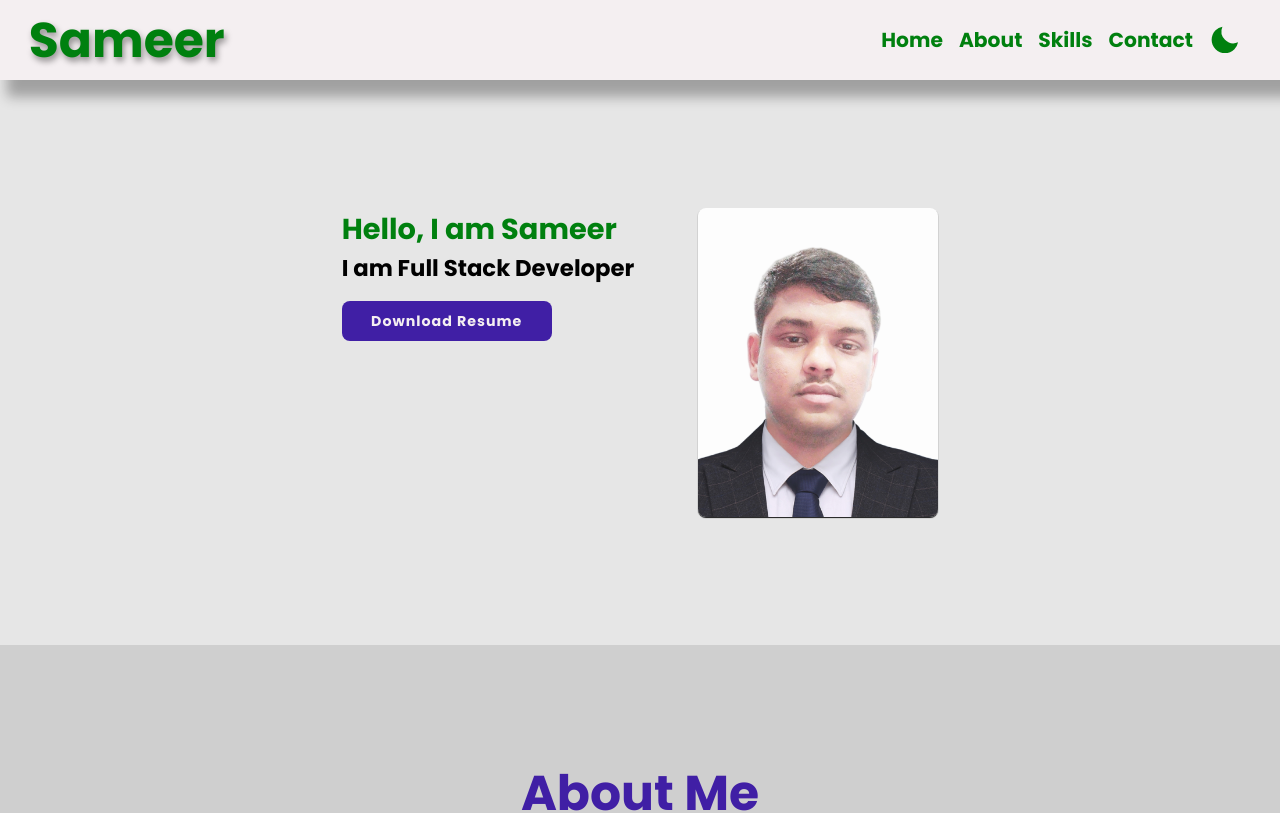
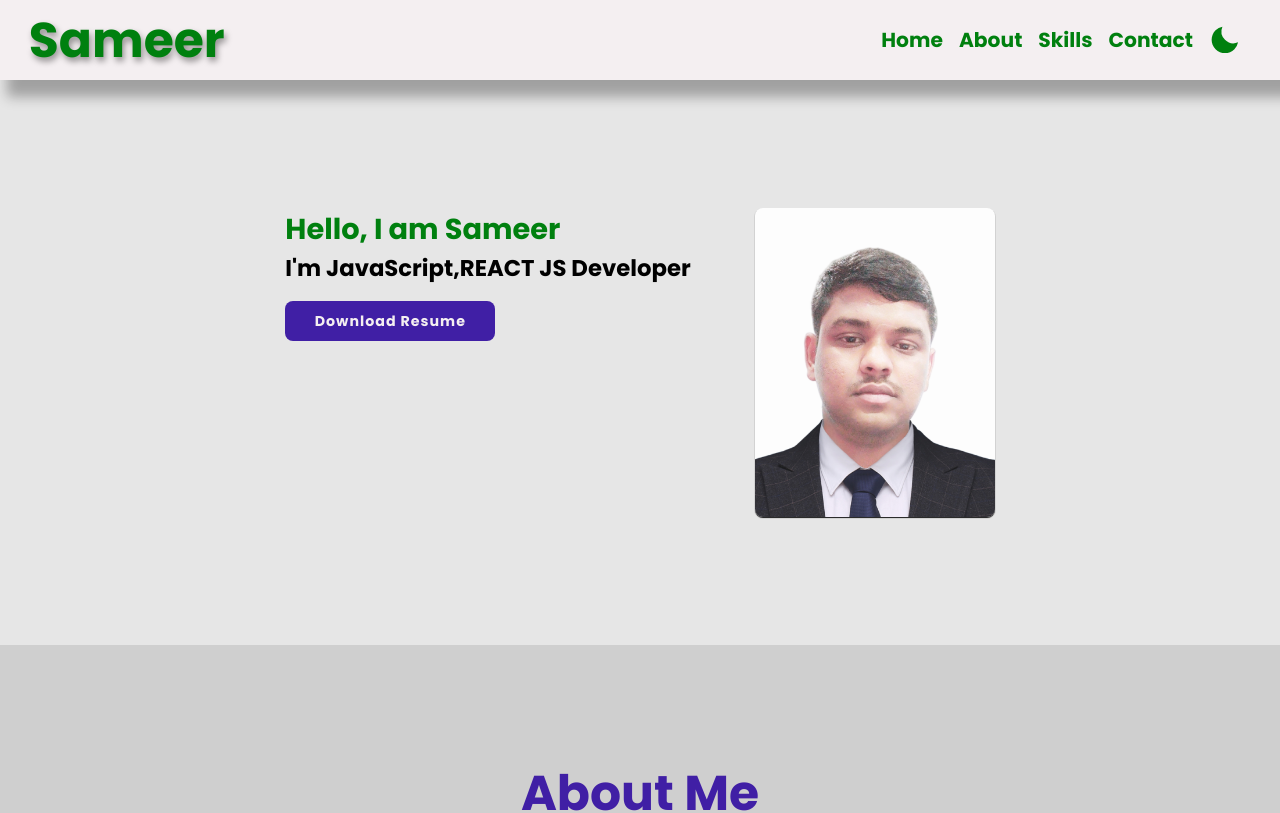
Before and after one commit to sameerahmed976/portfolio-sameer-react, a React (Vite) app: page / in a window 1280 px wide. Shown: the top 813 px of the page. Built offline with nearby package versions, Linux system fonts and the light colour scheme.

Commit message:
changed hero section

```diff
--- a/src/components/hero/Hero.jsx
+++ b/src/components/hero/Hero.jsx
@@ -6,7 +6,7 @@ const Hero = () => {
           <article className="hero__content">
             <h1 className="hero__title">Hello, I am Sameer</h1>
 
-            <p className="hero__text">I am Full Stack Developer</p>
+            <p className="hero__text">I'm JavaScript,REACT JS Developer</p>
 
             <a
               href="/mohammed_sameer_ahmed_react_and_full_stack_mern_developer.pdf"
```
